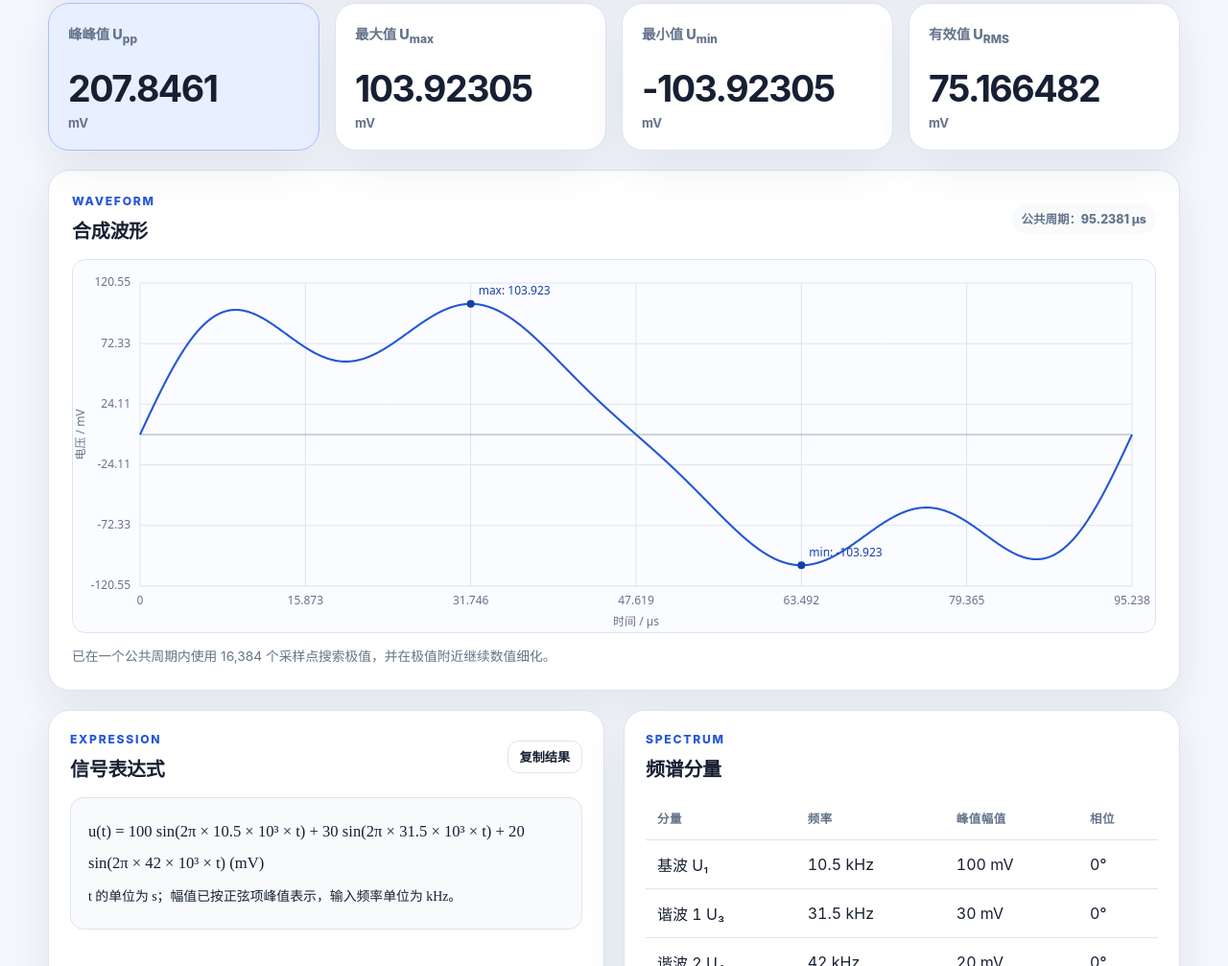
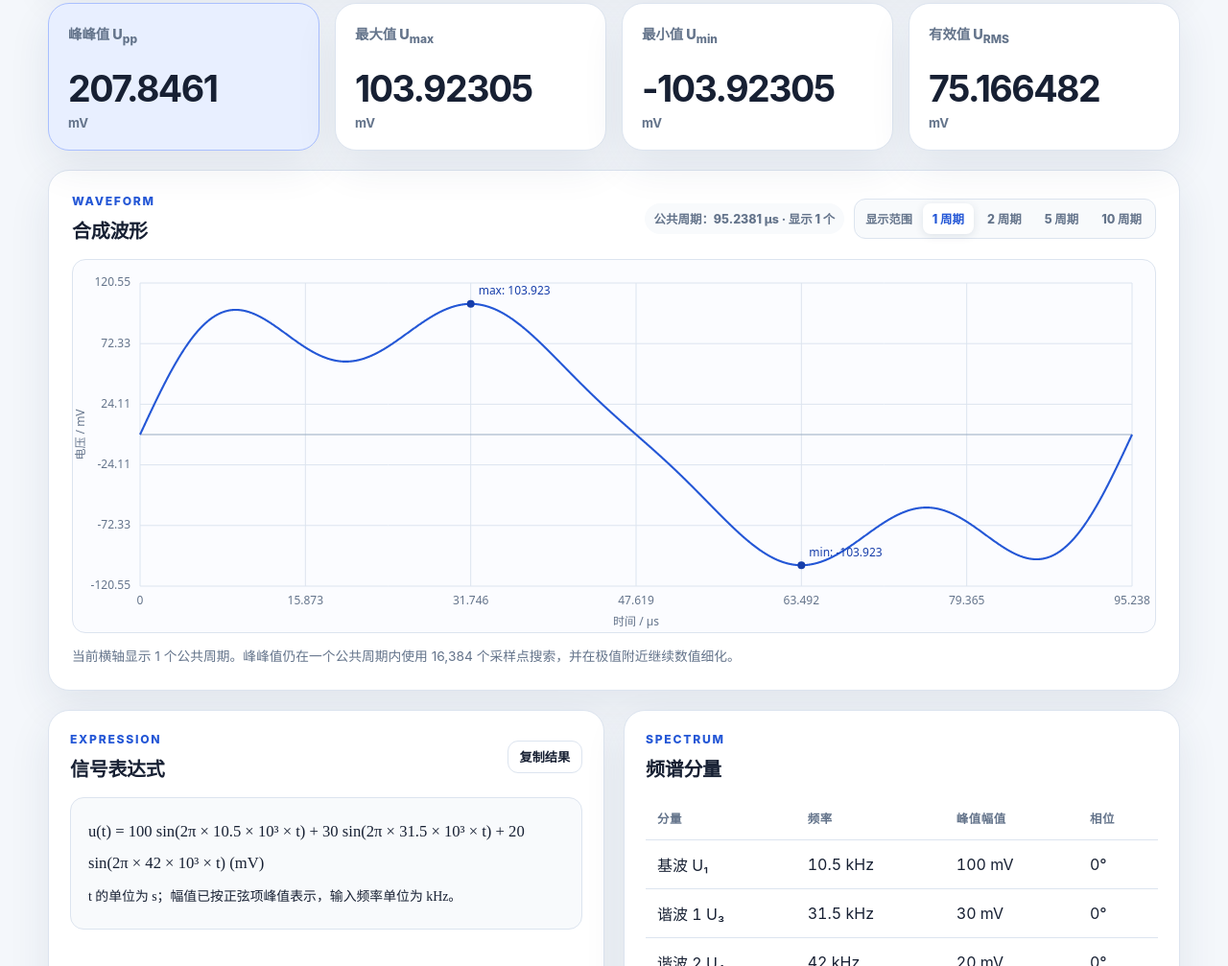
Before and after one commit to xiuxixi666/2026G, a plain HTML site: page index.html in a window 1280 px wide. Shown: the part 748-1755 px from the top of the page at 96% size. Drawn offline with Linux system fonts and the light colour scheme.

Commit message:
Add files via upload

```diff
--- a/app.js
+++ b/app.js
@@ -52,11 +52,13 @@
     calculationNote: $("calculationNote"),
     formula: $("formula"),
     spectrumBody: $("spectrumBody"),
-    copyResult: $("copyResult")
+    copyResult: $("copyResult"),
+    periodButtons: Array.from(document.querySelectorAll(".period-button"))
   };
 
   let lastResult = null;
   let resizeTimer = null;
+  let displayedPeriods = 1;
 
   const frequencyMultipliers = {
     Hz: 1,
@@ -353,6 +355,7 @@
   function drawWaveform(result) {
     const canvas = elements.waveformCanvas;
     const rect = canvas.getBoundingClientRect();
+    const displayDuration = result.windowDuration * displayedPeriods;
     if (rect.width < 10 || rect.height < 10) {
       return;
     }
@@ -379,7 +382,7 @@
       yMin = -1;
     }
 
-    const xFor = (t) => margin.left + (t / result.windowDuration) * plotWidth;
+    const xFor = (t) => margin.left + (t / displayDuration) * plotWidth;
     const yFor = (value) => margin.top + ((yMax - value) / (yMax - yMin)) * plotHeight;
 
     ctx.lineWidth = 1;
@@ -400,12 +403,12 @@
       ctx.fillText(formatNumber(value, 5), margin.left - 10, y);
     }
 
-    const timeScale = chooseTimeScale(result.windowDuration);
+    const timeScale = chooseTimeScale(displayDuration);
     ctx.textAlign = "center";
     ctx.textBaseline = "top";
     const xTicks = 6;
     for (let i = 0; i <= xTicks; i += 1) {
-      const t = (i / xTicks) * result.windowDuration;
+      const t = (i / xTicks) * displayDuration;
       const x = xFor(t);
       ctx.beginPath();
       ctx.moveTo(x, margin.top);
@@ -424,12 +427,30 @@
       ctx.stroke();
     }
 
-    const pointCount = Math.min(5000, Math.max(1400, Math.floor(plotWidth * 3)));
+    if (displayedPeriods > 1) {
+      ctx.save();
+      ctx.strokeStyle = "#b8c5d8";
+      ctx.lineWidth = 1;
+      ctx.setLineDash([5, 5]);
+      for (let periodIndex = 1; periodIndex < displayedPeriods; periodIndex += 1) {
+        const boundaryX = xFor(result.windowDuration * periodIndex);
+        ctx.beginPath();
+        ctx.moveTo(boundaryX, margin.top);
+        ctx.lineTo(boundaryX, height - margin.bottom);
+        ctx.stroke();
+      }
+      ctx.restore();
+    }
+
+    const pointCount = Math.min(
+      12000,
+      Math.max(1400, Math.floor(plotWidth * 3 * Math.sqrt(displayedPeriods)))
+    );
     ctx.strokeStyle = "#2457d6";
     ctx.lineWidth = 2.1;
     ctx.beginPath();
     for (let i = 0; i <= pointCount; i += 1) {
-      const t = (i / pointCount) * result.windowDuration;
+      const t = (i / pointCount) * displayDuration;
       const value = signalAt(t, result.components);
       const x = xFor(t);
       const y = yFor(value);
@@ -491,20 +512,39 @@
       unitElement.textContent = unit;
     }
 
-    const periodLabel = result.periodInfo.exactEnough ? "公共周期" : "观察时间窗";
-    elements.windowInfo.textContent = `${periodLabel}：${formatTime(result.windowDuration)}`;
+    const periodLabel = result.periodInfo.exactEnough ? "公共周期" : "基础观察窗";
+    elements.windowInfo.textContent =
+      `${periodLabel}：${formatTime(result.windowDuration)} · 显示 ${displayedPeriods} 个`;
 
     if (result.periodInfo.exactEnough) {
       elements.calculationNote.textContent =
-        `已在一个公共周期内使用 ${result.sampleCount.toLocaleString("zh-CN")} 个采样点搜索极值，并在极值附近继续数值细化。`;
+        `当前横轴显示 ${displayedPeriods} 个公共周期。峰峰值仍在一个公共周期内使用 ${result.sampleCount.toLocaleString("zh-CN")} 个采样点搜索，并在极值附近继续数值细化。`;
     } else {
       elements.calculationNote.textContent =
-        `输入频率未形成较短的公共周期，当前在最低频率的 5 个周期内搜索极值；结果只代表该观察时间窗。`;
+        `当前横轴显示 ${displayedPeriods} 个基础观察窗。输入频率未形成较短公共周期，因此极值结果只代表基础观察窗内的数值搜索。`;
     }
 
     renderFormula(result.components);
     renderSpectrum(result.components);
     drawWaveform(result);
+  }
+
+  function setDisplayedPeriods(periodCount) {
+    const parsed = Number(periodCount);
+    if (![1, 2, 5, 10].includes(parsed)) {
+      return;
+    }
+
+    displayedPeriods = parsed;
+    for (const button of elements.periodButtons) {
+      const isActive = Number(button.dataset.periods) === displayedPeriods;
+      button.classList.toggle("is-active", isActive);
+      button.setAttribute("aria-pressed", String(isActive));
+    }
+
+    if (lastResult) {
+      renderResult(lastResult);
+    }
   }
 
   function calculate() {
@@ -621,6 +661,11 @@
   elements.reset.addEventListener("click", () => applyValues(defaults));
   elements.loadExample.addEventListener("click", () => applyValues(defaults));
   elements.copyResult.addEventListener("click", copyResult);
+  for (const button of elements.periodButtons) {
+    button.addEventListener("click", () => {
+      setDisplayedPeriods(button.dataset.periods);
+    });
+  }
   elements.enableH1.addEventListener("change", updateDisabledRows);
   elements.enableH2.addEventListener("change", updateDisabledRows);
 
@@ -634,5 +679,6 @@
   });
 
   updateDisabledRows();
+  setDisplayedPeriods(1);
   calculate();
 })();
--- a/index.html
+++ b/index.html
@@ -143,7 +143,16 @@
           <p class="section-kicker">WAVEFORM</p>
           <h2>合成波形</h2>
         </div>
-        <span id="windowInfo" class="chip">—</span>
+        <div class="chart-toolbar">
+          <span id="windowInfo" class="chip">—</span>
+          <div class="period-switcher" role="group" aria-label="选择波形显示周期数">
+            <span class="period-switcher-label">显示范围</span>
+            <button class="period-button is-active" type="button" data-periods="1">1 周期</button>
+            <button class="period-button" type="button" data-periods="2">2 周期</button>
+            <button class="period-button" type="button" data-periods="5">5 周期</button>
+            <button class="period-button" type="button" data-periods="10">10 周期</button>
+          </div>
+        </div>
       </div>
       <div class="canvas-wrap">
         <canvas id="waveformCanvas" aria-label="合成信号波形图"></canvas>
--- a/styles.css
+++ b/styles.css
@@ -350,6 +350,56 @@ tr.is-disabled {
   font-weight: 800;
 }
 
+.chart-toolbar {
+  display: flex;
+  flex-wrap: wrap;
+  align-items: center;
+  justify-content: flex-end;
+  gap: 10px;
+}
+
+.period-switcher {
+  display: inline-flex;
+  align-items: center;
+  gap: 4px;
+  padding: 4px;
+  border: 1px solid var(--line);
+  border-radius: 12px;
+  background: var(--surface-soft);
+}
+
+.period-switcher-label {
+  padding: 0 7px;
+  color: var(--muted);
+  font-size: 0.76rem;
+  font-weight: 800;
+  white-space: nowrap;
+}
+
+.period-button {
+  min-height: 32px;
+  padding: 0 10px;
+  border: 0;
+  border-radius: 8px;
+  background: transparent;
+  color: var(--muted);
+  font-size: 0.78rem;
+  font-weight: 800;
+  white-space: nowrap;
+  transition: background 0.15s ease, color 0.15s ease, box-shadow 0.15s ease;
+}
+
+.period-button:hover {
+  background: #edf2fb;
+  color: var(--text);
+}
+
+.period-button.is-active {
+  background: var(--surface);
+  color: var(--accent);
+  box-shadow: 0 2px 8px rgba(34, 58, 94, 0.12);
+}
+
 .canvas-wrap {
   width: 100%;
   height: 390px;
@@ -461,6 +511,20 @@ footer p {
     height: 300px;
   }
 
+  .chart-toolbar {
+    align-items: stretch;
+    justify-content: flex-start;
+  }
+
+  .period-switcher {
+    width: 100%;
+    overflow-x: auto;
+  }
+
+  .period-switcher-label {
+    margin-right: auto;
+  }
+
   .global-options {
     display: grid;
     grid-template-columns: 1fr;
```
